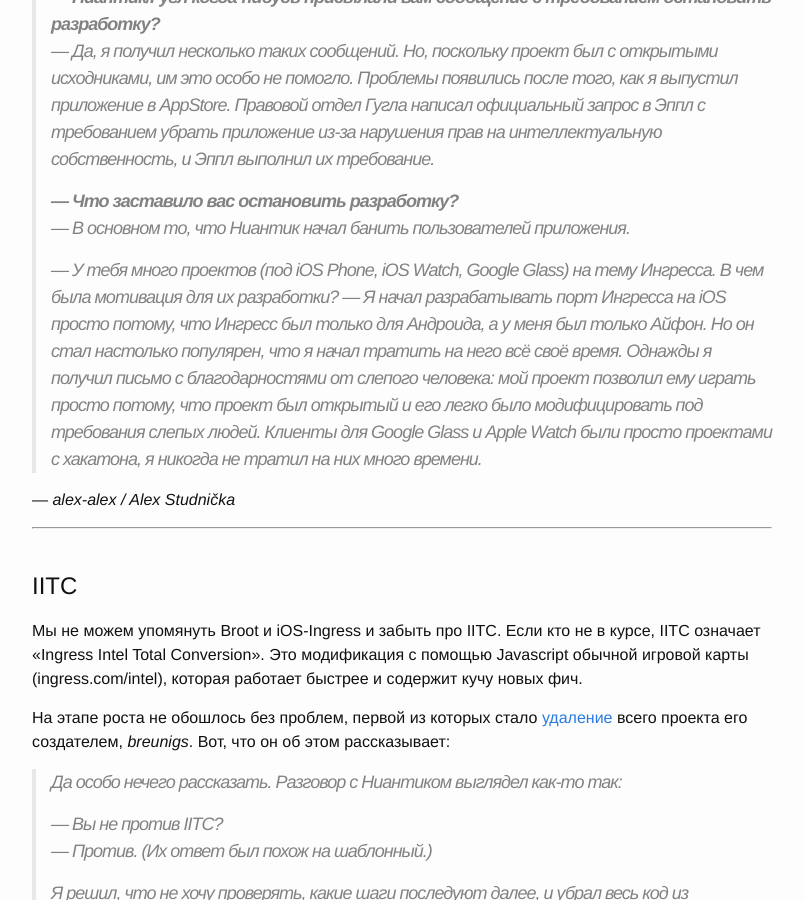
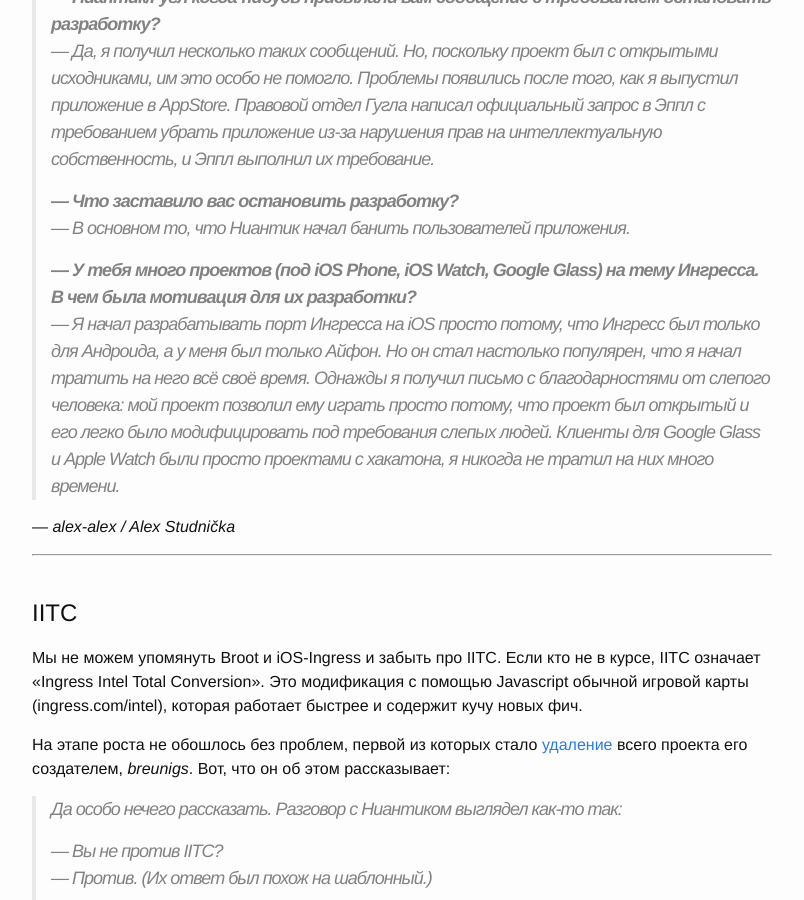
Before and after one commit to resistance-ru/resistance-ru.github.io, a Jekyll site: the page built from _pages/fev-games-translations/the-history-of-ingress-part-2.md, in a window 1280 px wide and 900 px high, scrolled down 6309 px. Shown: the whole window, without its empty margins (238-1042 px from the left). Built offline with Jekyll 4.4.1, drawn with Linux system fonts in a browser that asks for light colours; comment, search, counter and statistics services are not loaded.

Commit message:
Fix quote formatting

```diff
--- a/_pages/fev-games-translations/the-history-of-ingress-part-2.md
+++ b/_pages/fev-games-translations/the-history-of-ingress-part-2.md
@@ -149,7 +149,7 @@
 > **— Что заставило вас остановить разработку?**\\
 — В основном то, что Ниантик начал банить пользователей приложения.
 >
-> — У тебя много проектов (под iOS Phone, iOS Watch, Google Glass) на тему Ингресса. В чем была мотивация для их разработки?
+> **— У тебя много проектов (под iOS Phone, iOS Watch, Google Glass) на тему Ингресса. В чем была мотивация для их разработки?**\\
 — Я начал разрабатывать порт Ингресса на iOS просто потому, что Ингресс был только для Андроида, а у меня был только Айфон. Но он стал настолько популярен, что я начал тратить на него всё своё время. Однажды я получил письмо с благодарностями от слепого человека: мой проект позволил ему играть просто потому, что проект был открытый и его легко было модифицировать под требования слепых людей. Клиенты для Google Glass и Apple Watch были просто проектами с хакатона, я никогда не тратил на них много времени.
 
 _— alex-alex / Alex Studnička_
```
